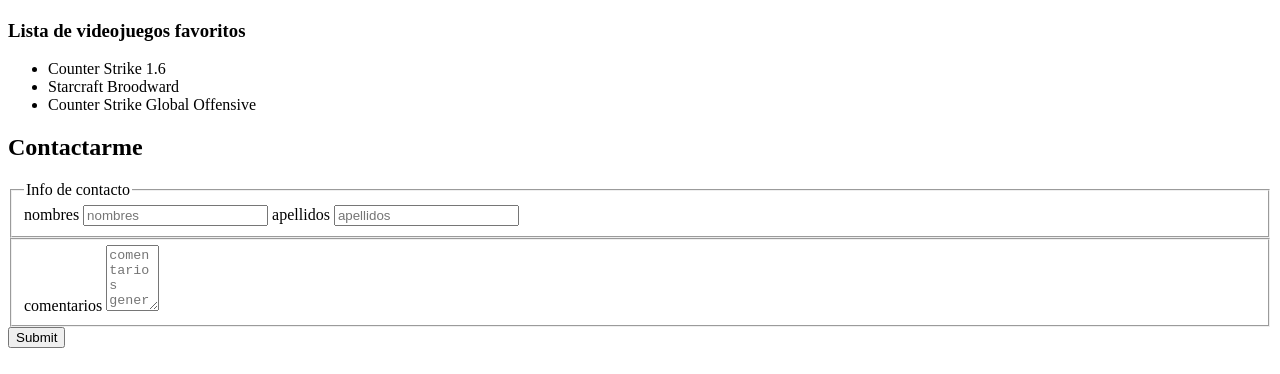
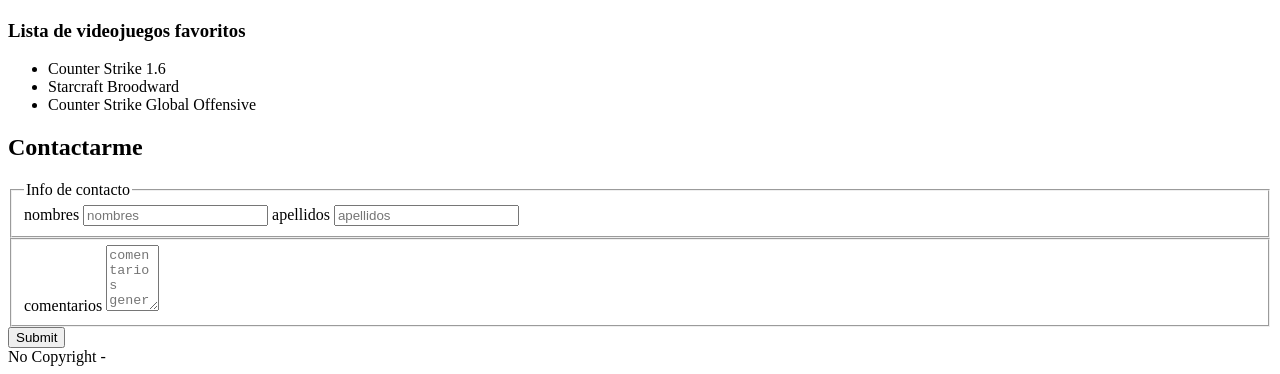
Before and after one commit to bguizado/html-git-github, a plain HTML site: page index.html in a window 1280 px wide. Shown: the part 473-847 px from the top of the page. Drawn offline with Linux system fonts and the light colour scheme.

Commit message:
incluir la etiqueta para mostrar un texto , que contenga  No Copyright -

```diff
--- a/index.html
+++ b/index.html
@@ -45,7 +45,7 @@
             </form>
         </section>
         <footer>
-
+            <a>No Copyright - </a>
         </footer>
     </body>
 </html>
```
